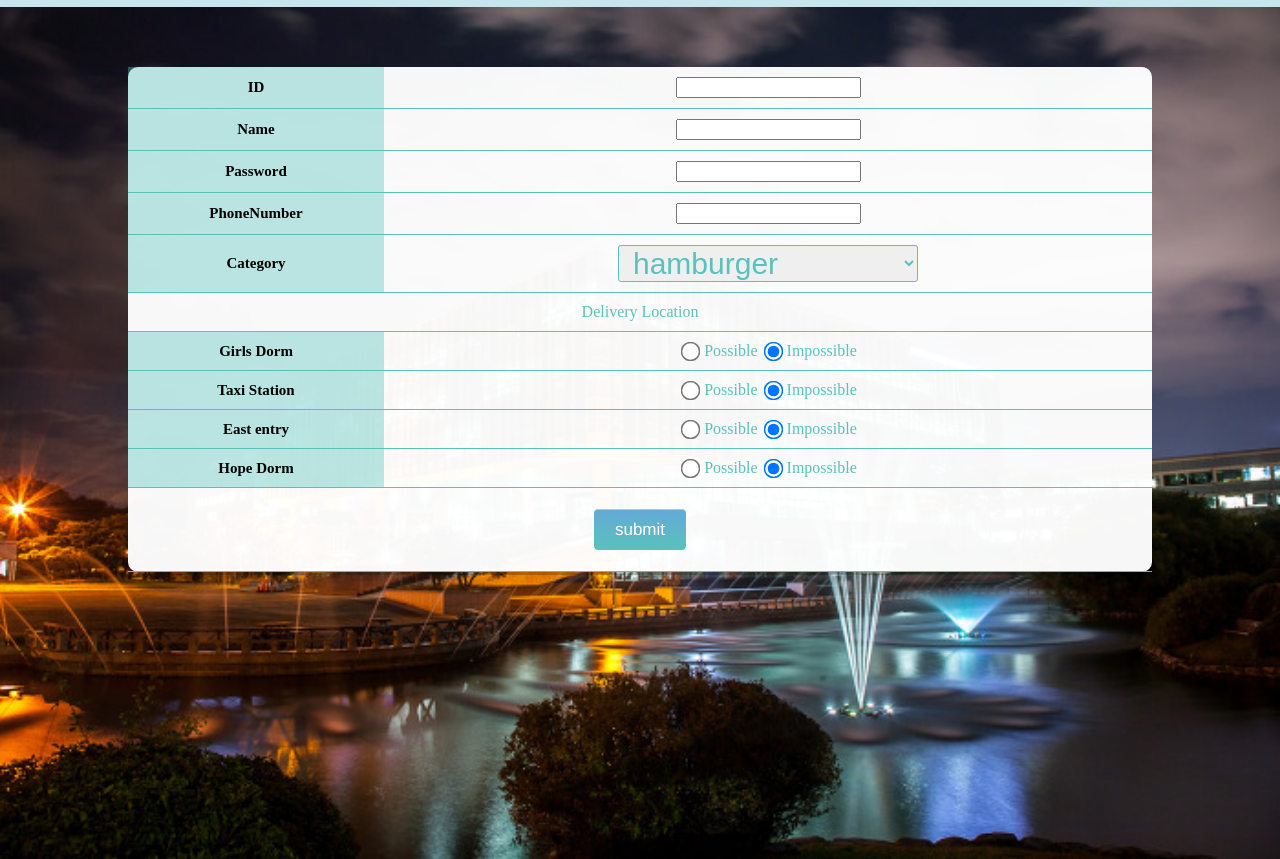
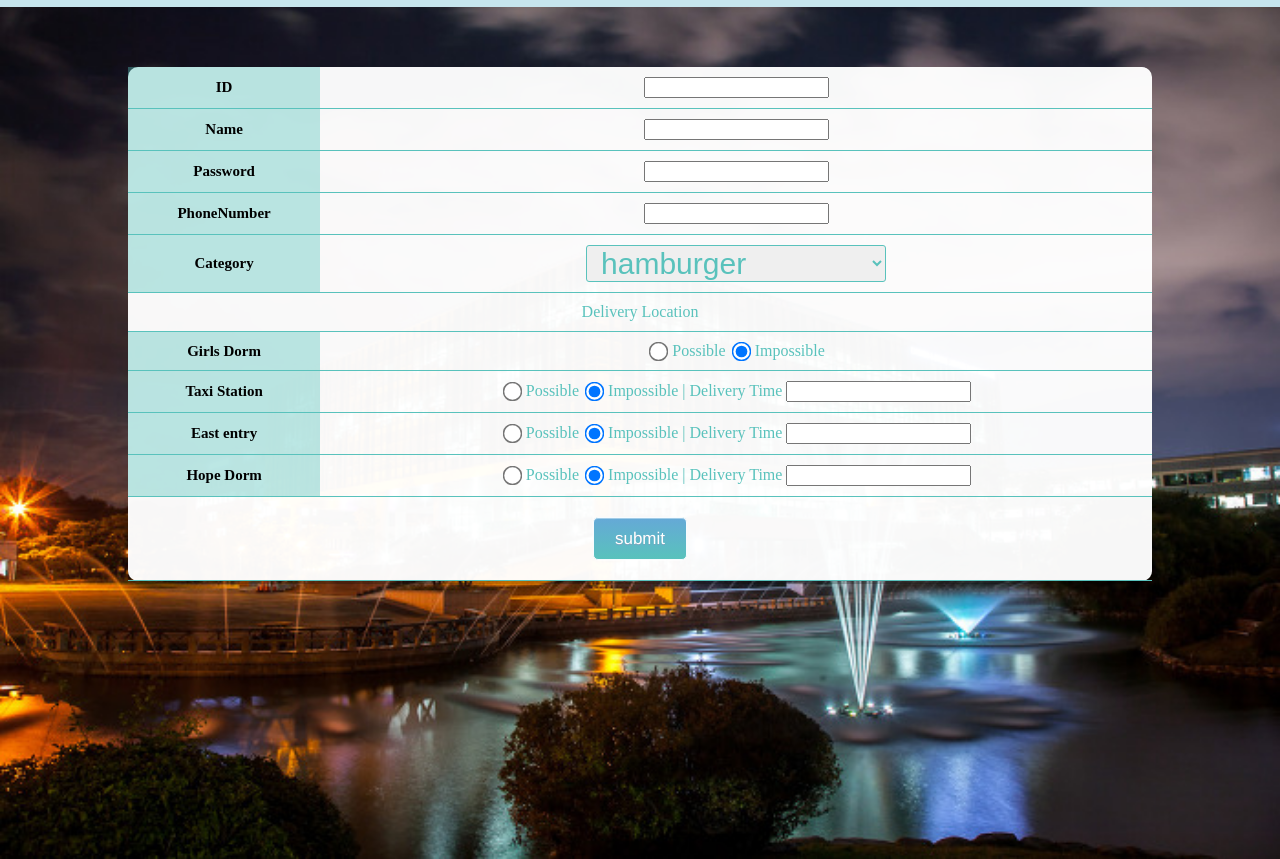
Before and after one commit to juheeuu/CS360, a website: page views/restaurant_signup.html in a window 1280 px wide. Shown: the part 73-932 px from the top of the page. Drawn offline with Linux system fonts and the light colour scheme; files that its build step writes are made by us from their sources; files whose address does not match are found by name.

Commit message:
Modify restaurant signup html

```diff
--- a/views/restaurant_signup.html
+++ b/views/restaurant_signup.html
@@ -88,6 +88,8 @@
                 <td>
                     <input type="radio" name="taxi" value="pos">  Possible
                     <input type="radio" name="taxi" value="neg" checked="checked">  Impossible
+                    |  Delivery Time
+                    <input name="taxi_duration">
                 </td>
             </tr>
             <tr>
@@ -97,6 +99,8 @@
                 <td>
                     <input type="radio" name="east" value="pos"> Possible
                     <input type="radio" name="east" value="neg" checked="checked"> Impossible
+                    |  Delivery Time
+                    <input name="east_duration">
                 </td>
             </tr>
             <tr>
@@ -106,6 +110,8 @@
                 <td>
                     <input type="radio" name="hope" value="pos"> Possible
                     <input type="radio" name="hope" value="neg" checked="checked"> Impossible
+                    |  Delivery Time
+                    <input name="hope_duration">
                 </td>
             </tr>
             <tr>
```
